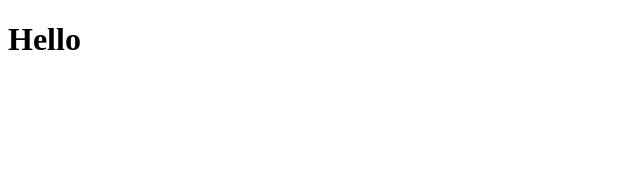
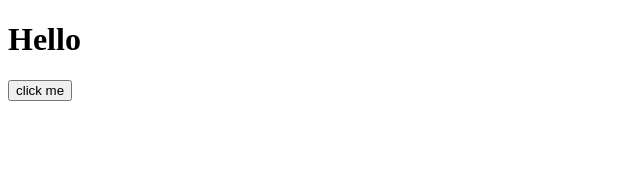
Before and after one commit to sdfwefk11/reactstudy01, a React (Create React App) app in the folder typescript/: page / in a window 1280 px wide. Shown: the top 170 px of the page, without its empty margins (0-640 px from the left). Built offline with nearby package versions, Linux system fonts and the light colour scheme; the HTML template or start-up script is replaced by a standard one.

Commit message:
Recap 08:29

```diff
--- a/typescript/src/App.tsx
+++ b/typescript/src/App.tsx
@@ -7,9 +7,13 @@ const H1 = styled.h1`
 `;
 
 function App() {
+  const onClick = (event: React.MouseEvent<HTMLElement>) => {};
   return (
     <Container>
       <H1>Hello</H1>
+      <form>
+        <button onClick={onClick}>click me</button>
+      </form>
     </Container>
   );
 }
```
